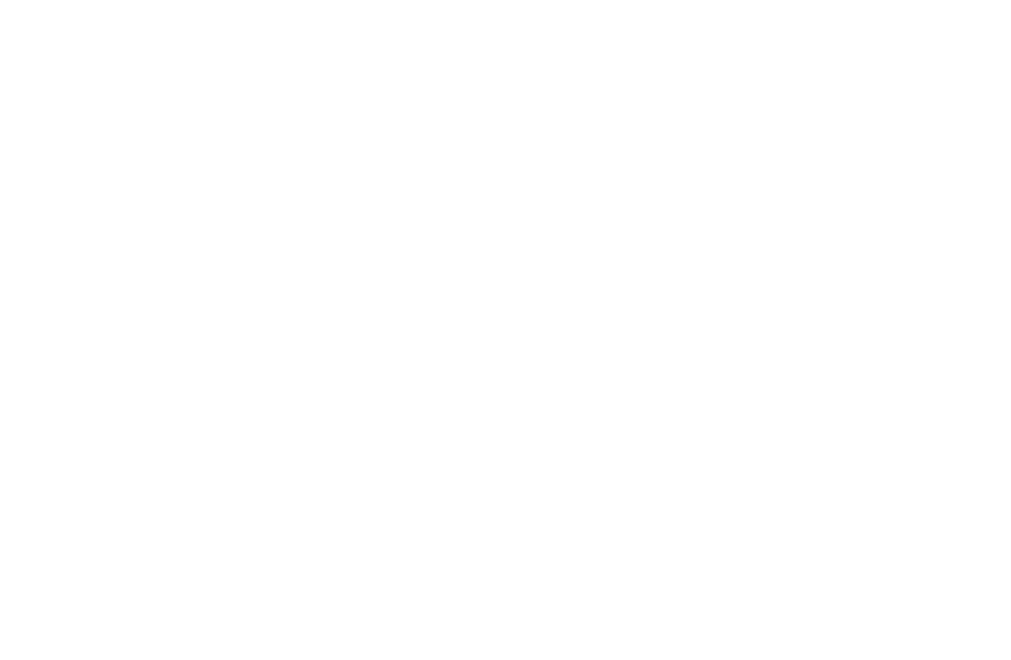
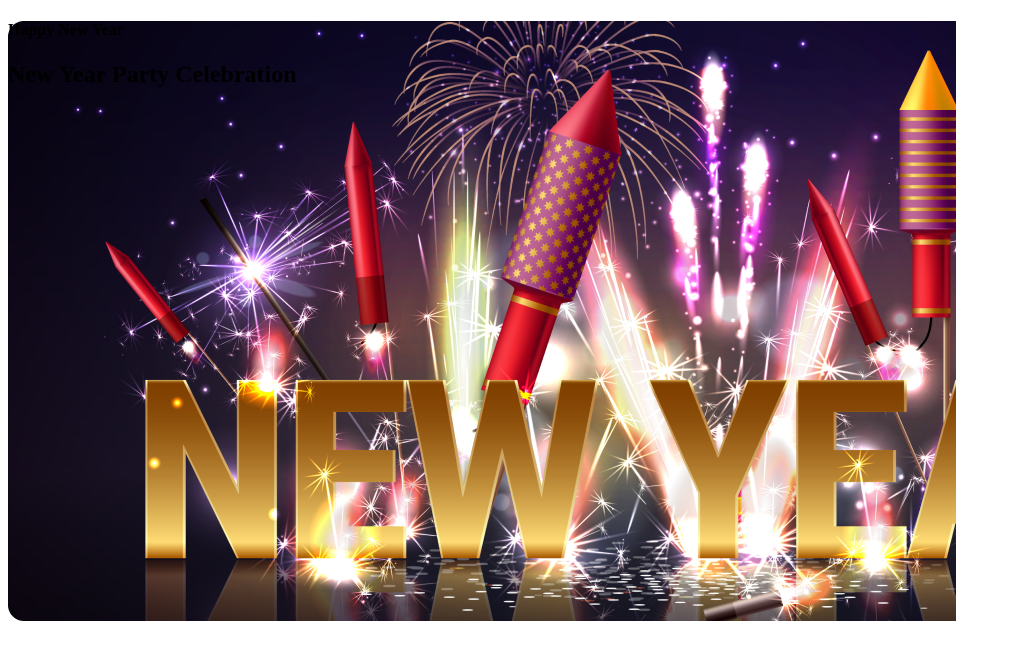
Before and after one commit to jakarahmed/Exam, a plain HTML site: page index.html in a window 1280 px wide. Shown: the whole page, without its empty margins (0-1011 px from the left). Drawn offline with Linux system fonts and the light colour scheme.

Commit message:
amar pro

```diff
--- a/index.html
+++ b/index.html
@@ -9,5 +9,24 @@
 </head>
 <body>
 
+    <header>
+<div class="main-containar-hader">
+    <div class="hadding-hader">
+        <h4>
+            Happy New Year
+        </h4>
+        <h2>
+            New Year Party Celebration
+        </h2>
+    </div>
+
+</div>
+    </header>
+    <main>
+
+    </main>
+    <footer>
+
+    </footer>
 </body>
 </html>
--- a/style.css
+++ b/style.css
@@ -0,0 +1,7 @@
+.hadding-hader{
+    background-image: url('resources/Banner\ Image.png');
+    background-repeat: no-repeat;
+    background-position: cover;
+    width: 75%;
+    height: 600px;
+}
```
